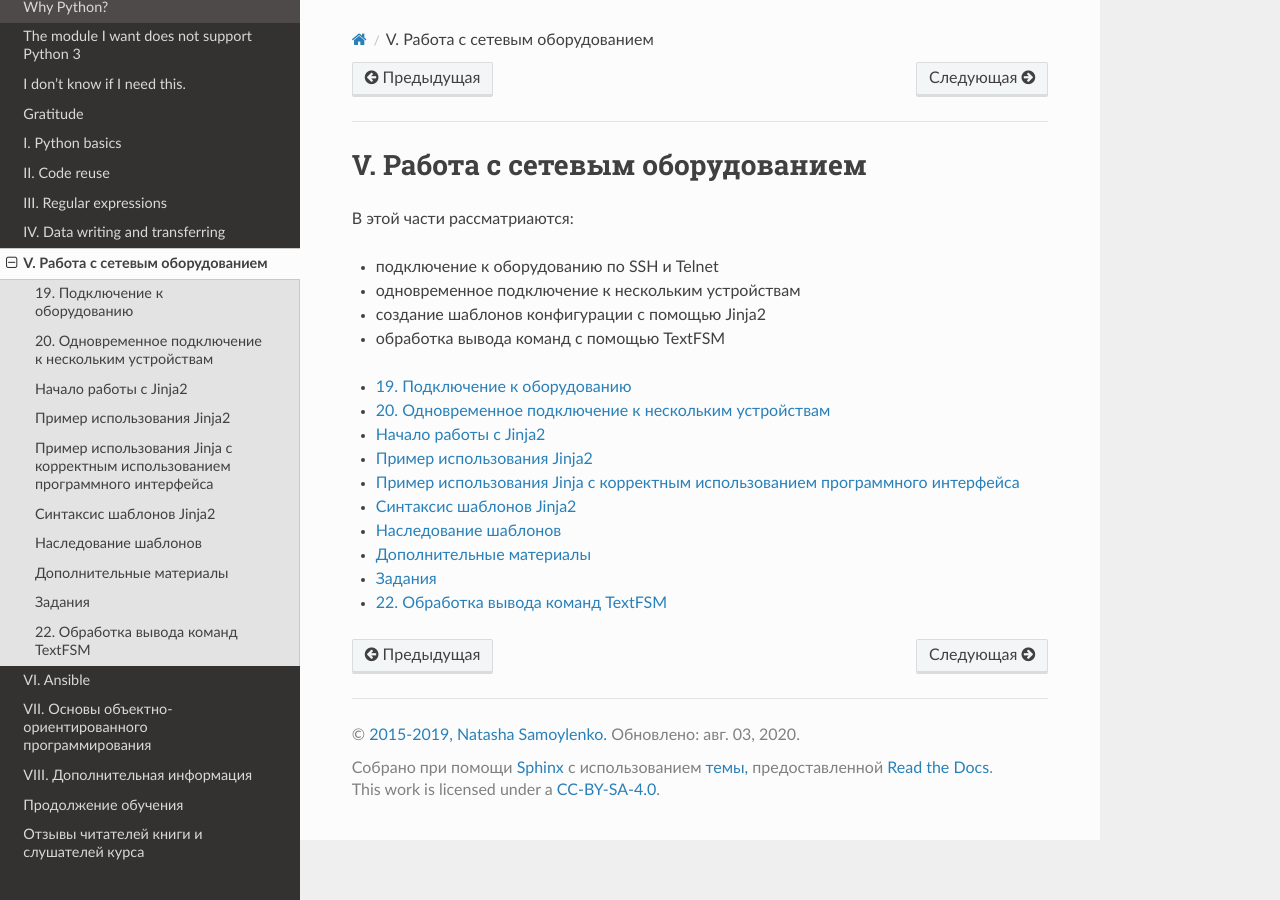
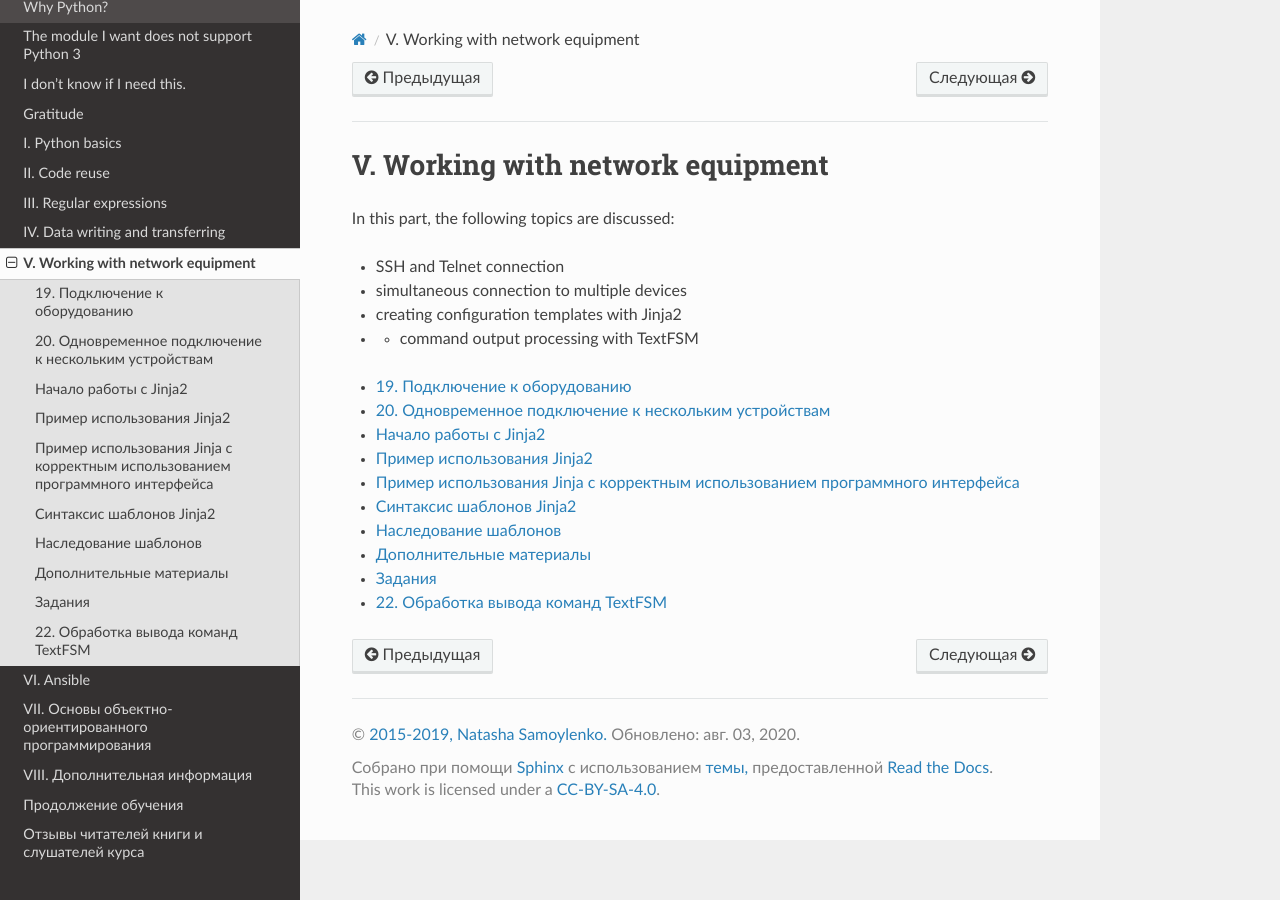
Before and after one commit to Aidar5/nattoeng, a Sphinx documentation site: the page built from docs/source/book/Part_V.rst, in a window 1280 px wide. Built offline with Sphinx 7.4.7 and the Read the Docs theme 2.0.0, drawn with Linux system fonts in a browser that asks for light colours; pages that are not in the unit, such as notebooks, are missing from menus.

Commit message:
Update Part_V.rst

```diff
--- a/docs/source/book/Part_V.rst
+++ b/docs/source/book/Part_V.rst
@@ -1,12 +1,12 @@
-V. Работа с сетевым оборудованием
+V. Working with network equipment
 #################################
 
-В этой части рассматриаются:
+In this part, the following topics are discussed:
 
--  подключение к оборудованию по SSH и Telnet
--  одновременное подключение к нескольким устройствам
--  создание шаблонов конфигурации с помощью Jinja2
--  обработка вывода команд с помощью TextFSM
+-  SSH and Telnet connection
+-  simultaneous connection to multiple devices
+-  creating configuration templates with Jinja2
+-  •	command output processing with TextFSM
 
 .. toctree::
    :maxdepth: 1
```
